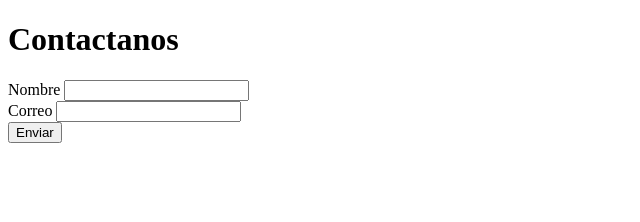
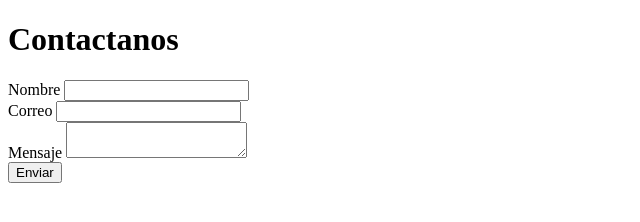
Before and after one commit to Martin-41/Proyecto-de-prueba, a plain HTML site: page Contacto.html in a window 1280 px wide. Shown: the whole page, without its empty margins (0-640 px from the left). Drawn offline with Linux system fonts and the light colour scheme.

Commit message:
Se agrego campo de texto en formualrio de Contacto

```diff
--- a/Contacto.html
+++ b/Contacto.html
@@ -14,6 +14,8 @@
         <br />
         Correo <input type="email" id="correo" name="correo" />
         <br />
+        Mensaje <textarea id="mensaje" name="mensaje"></textarea>
+        <br />
 
         <button id="enviar" name="enviar">Enviar</button>
     </form>
```
